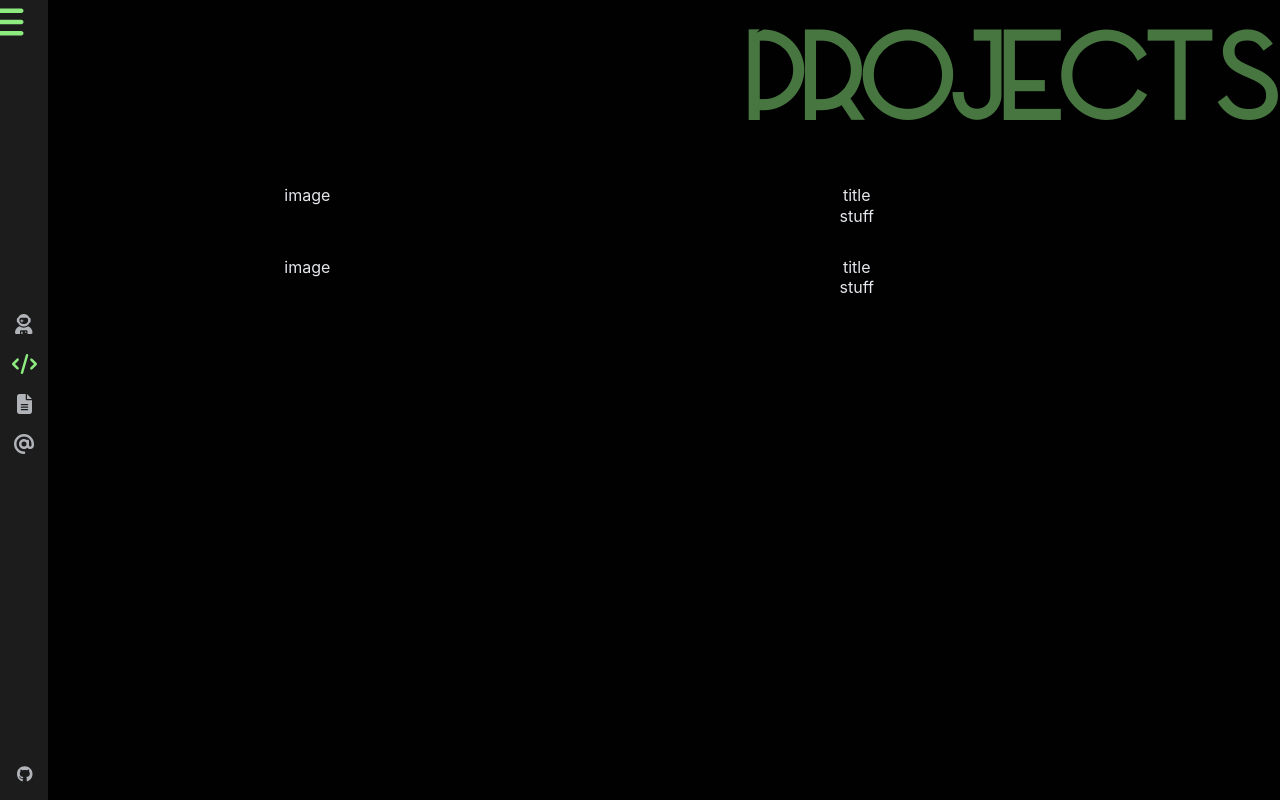
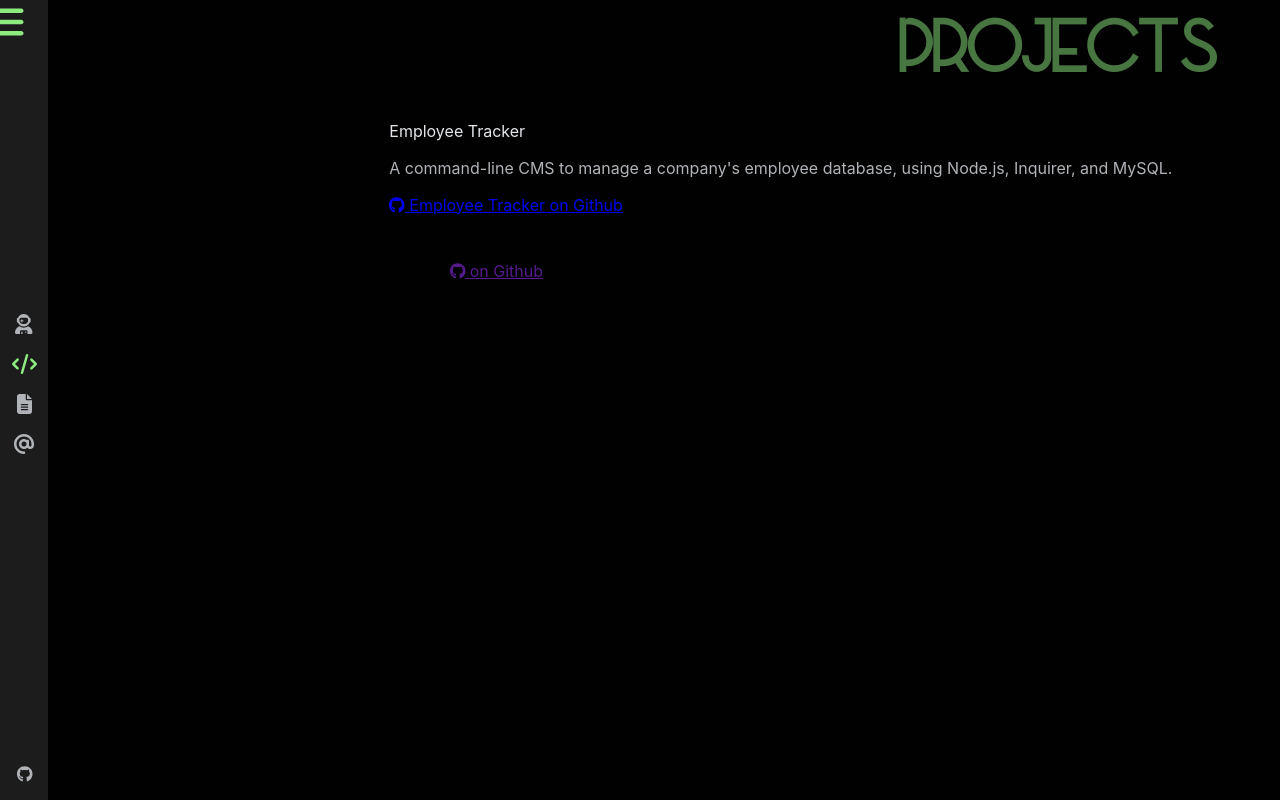
Before and after one commit to labchild/labchild-react-portfolio, a React (Create React App) app: page /labchild-react-portfolio/portfolio in a window 1280 px wide. Built offline with nearby package versions, Linux system fonts and the light colour scheme.

Commit message:
json file for work

```diff
--- a/src/App.css
+++ b/src/App.css
@@ -98,19 +98,21 @@ li {
 /* text/font styles */
 .title {
   font-family: Azedo, "Andale Mono";
-  font-size: 10rem;
+  font-size: 6rem;
   /* text-transform: uppercase; */
   color: var(--accent-color);
   opacity: .5;
   margin: 0 auto;
   text-align: right;
+  margin: auto;
+  width: 90%;
 }
 
 .subtitle {
-  text-align: center;
+  text-align: left;
   font-family: "Andale Mono", var(--main-font);
   font-weight: 500;
-  font-size: 3rem;
+  font-size: 2rem;
   margin: 0 auto 1rem;
   color: var(--white);
 }
--- a/src/assets/documents/work.json
+++ b/src/assets/documents/work.json
@@ -4,7 +4,8 @@
         "name":"Employee Tracker",
         "hosted":"false",
         "url":"",
-        "img_path":"",
+        "img_path":"employee-tracker-preview.png",
+        "img_alt":"",
         "github":"https://github.com/labchild/employee-tracker",
         "description":"A command-line CMS to manage a company's employee database, using Node.js, Inquirer, and MySQL."
     },
@@ -14,6 +15,7 @@
         "hosted":"",
         "url":"",
         "img_path":"",
+        "img_alt":"",
         "github":"",
         "description":""
     }
--- a/src/components/Home/index.js
+++ b/src/components/Home/index.js
@@ -22,7 +22,7 @@ const Home = () => {
         <div className="title marquee-item">labchild</div>
       </Marquee>
       <div className="intro">
-        <h2 class="subtitle">Lelah Bates Childs</h2>
+        <h2 class="subtitle text-center">Lelah Bates Childs</h2>
         <p>welcome to my website, where you can learn more about me</p>
       </div>
       <div className="skills">
--- a/src/components/ProjectCard/index.css
+++ b/src/components/ProjectCard/index.css
@@ -13,10 +13,15 @@
 }
 
 .card-img {
-    min-width: 30%;
+    min-width: 25%;
     flex-grow: 1;
 }
 
 .card-text {
     flex-grow: 2;
 }
+
+.card-head,
+.card-body {
+    text-align: left;
+}
--- a/src/components/ProjectCard/index.js
+++ b/src/components/ProjectCard/index.js
@@ -1,13 +1,33 @@
 import React from "react";
+import { FontAwesomeIcon } from "@fortawesome/react-fontawesome";
+import projects from "../../assets/documents/work.json";
+
 import "./index.css";
 
-const ProjectCard = () => {
+const ProjectCard = (props) => {
+  const { name, hosted, url, img_path, img_alt, github, description } = props;
+//   const imgSrc = require(`../../assets/images/${img_path}`);
   return (
     <article className="project-card card">
-      <div className="card-img">image</div>
+      <div className="card-img">
+        {/* <img src={imgSrc} alt={img_alt} /> */}
+      </div>
       <div className="card-text">
-        <div className="card-head">title</div>
-        <div className="card-body">stuff</div>
+        {hosted === "false" ? (
+          <div className="card-head">{name}</div>
+        ) : (
+          <div className="card-head">
+            <a href={url} target="_blank" rel="noopener noreferrer">
+              {name}
+            </a>
+          </div>
+        )}
+        <div className="card-body">
+            <p>{description}</p>
+            <a href={github} target="_blank" rel="noopener noreferrer">
+                <FontAwesomeIcon icon="fa-brands fa-github" /> {name} on Github
+            </a>
+        </div>
       </div>
     </article>
   );
--- a/src/components/ProjectList/index.js
+++ b/src/components/ProjectList/index.js
@@ -1,6 +1,8 @@
 import React from "react";
 import ProjectCard from "../ProjectCard";
 import projects from "../../assets/documents/work.json";
+
+// const previewImgs = projects.map(project => require(`../../assets/images/previews/${project.img_path}`) );
 
 const ProjectList = () => {
   // pass image, project name, deployed url and gh repo url as props
@@ -9,7 +11,19 @@ const ProjectList = () => {
     <section className="content">
       <h1 className="title">projects</h1>
       <div className="details">
-        {projects.length > 0 ? ( projects.map(project => <ProjectCard name={project} key={projects.indexOf(project)} />)
+        {projects.length > 0 ? (
+          projects.map((project) => (
+            <ProjectCard
+              name={project.name}
+              hosted={project.hosted}
+              url={project.url}
+              img_path={project.img_path}
+              img_alt={project.img_alt}
+              github={project.github}
+              description={project.description}
+              key={projects.indexOf(project)}
+            />
+          ))
         ) : (
           <p>under construction until July 5 2022</p>
         )}
```
Also changed, not shown: src/assets/images/previews/employee-tracker-preview.png (renamed from src/assets/images/employee-tracker-preview.png).
